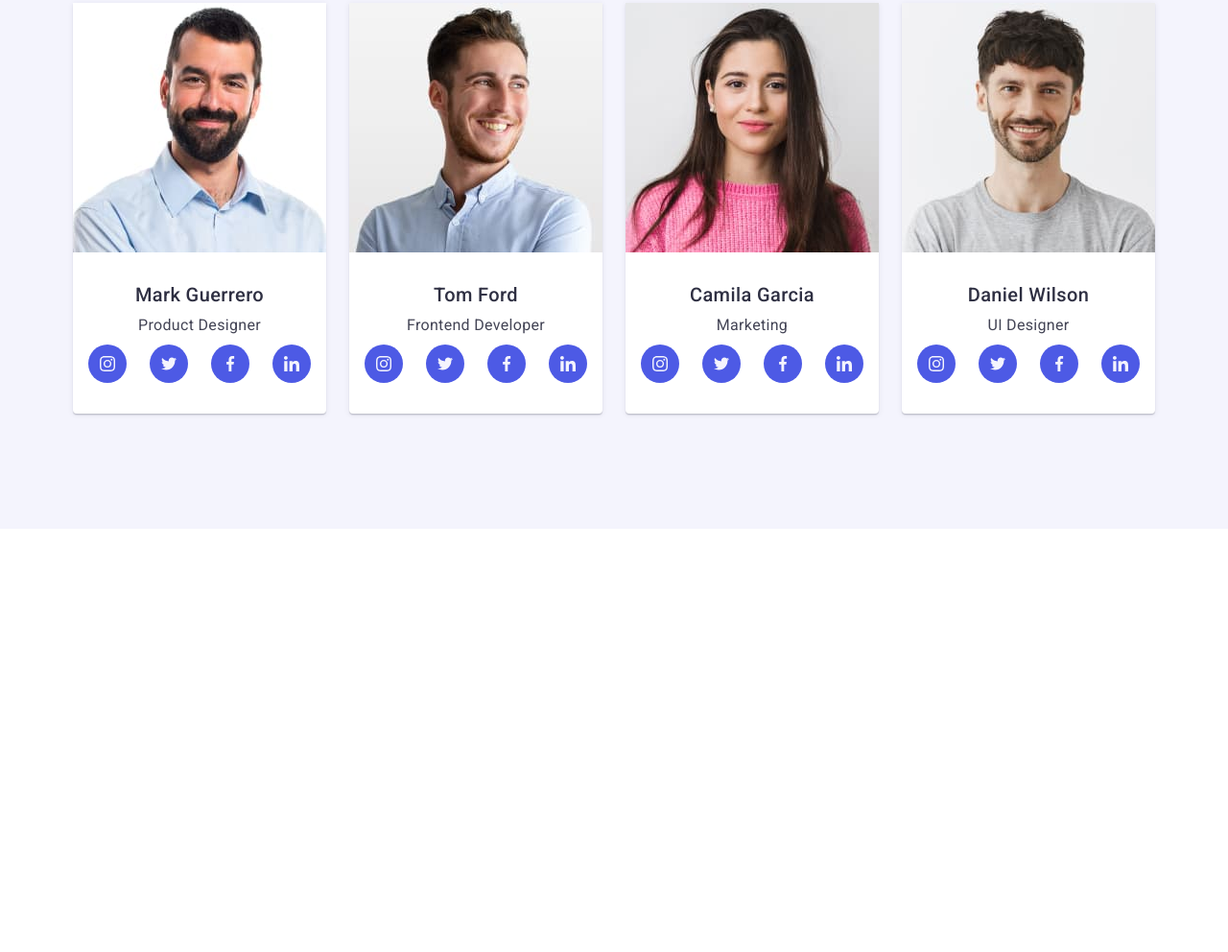
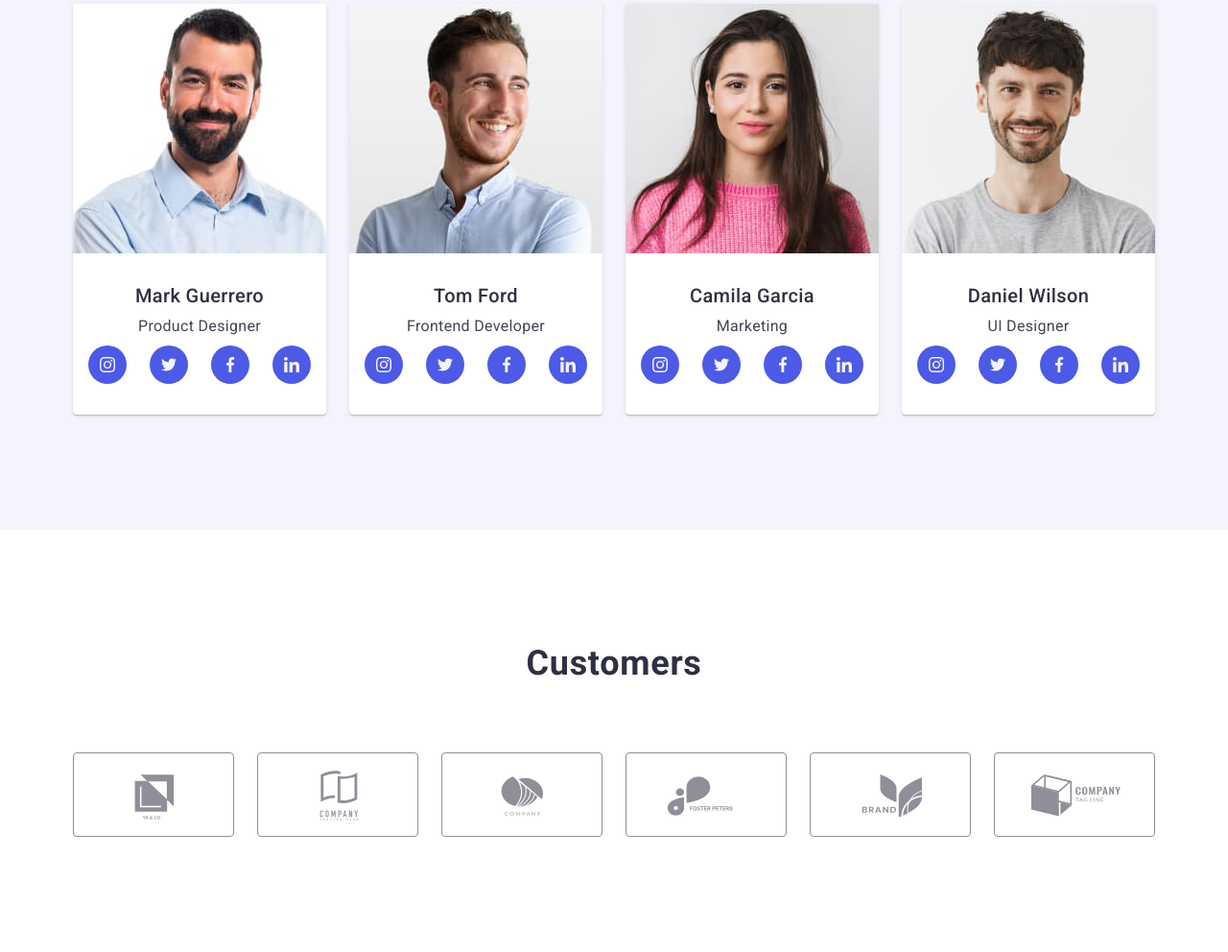
Before and after one commit to NatolokaS/goit-markup-hw-07, a plain HTML site: page index.html in a window 1280 px wide. Shown: the part 1921-2913 px from the top of the page at 96% size. Before the commit the page ends 2472 px from the top, so only its background shows below. Drawn offline with nearby package versions, Linux system fonts and the light colour scheme.

Commit message:
customers

```diff
--- a/css/styles.css
+++ b/css/styles.css
@@ -682,7 +682,7 @@ img {
   text-transform: capitalize;
   color: var(--color-dark);
   margin-bottom: 72px;
-  line-height: 1.1;
+  line-height: 1.11;
 }
 
 @media screen and (min-width: 1158px) {
@@ -705,6 +705,8 @@ img {
 
 .team-company {
   background: var(--color-light);
+  padding-top: 96px;
+  padding-bottom: 96px;
 }
 
 .team-list-item {
@@ -716,7 +718,7 @@ img {
 
 @media screen and (max-width: 1157px) {
   .team-company {
-    padding: 96px 0 96px;
+    padding: 96px;
   }
 }
 
@@ -802,6 +804,84 @@ img {
 
 /* ============ Section Our Team ============ */
 /* =========== Section Customers ============ */
+
+.customers-list {
+  display: flex;
+  flex-wrap: wrap;
+}
+
+.customers-link-item {
+  width: calc((100% - 16px) / 2);
+  background-color: var(--color-white-background);
+  height: 88px;
+}
+
+@media screen and (max-width: 768px) {
+  .customers-list {
+    row-gap: 72px;
+    column-gap: 16px;
+  }
+}
+
+@media screen and (min-width: 768px) {
+  .customers-link-item {
+    width: calc((100% - 48px) / 3);
+  }
+
+  .customers-list {
+    row-gap: 72px;
+    column-gap: 24px;
+  }
+}
+
+media screen and (max-width: 1157px) {
+  .customers {
+    padding: 96px 0 96px;
+  }
+}
+
+@media screen and (min-width: 1158px) {
+  .customers {
+    padding: 120px 0 120px;
+  }
+
+  .customers-list {
+    justify-content: center;
+    align-items: center;
+    gap: 24px;
+  }
+  .customers-link-item {
+    width: calc((100% - 120px) / 6);
+  }
+}
+
+.customer-icon {
+  fill: currentColor;
+}
+
+.customer-link {
+  display: flex;
+  justify-content: center;
+  align-items: center;
+  border: 1px solid var(--color-subtle-text);
+  color: var(--color-subtle-text);
+  border-radius: 4px;
+  padding: 16px 32px;
+  height: 100%;
+  transition: border-color 250ms cubic-bezier(0.4, 0, 0.2, 1),
+    color 250ms cubic-bezier(0.4, 0, 0.2, 1);
+}
+
+.customer-link:hover,
+.customer-link:focus {
+  border: 1px solid var(--color-pressed);
+  color: var(--color-pressed);
+}
+
+.customer-link:hover .customer-icon,
+.customer-link:focus .customer-icon {
+  color: var(--color-pressed);
+}
 
 /* =========== Section Customers ============ */
 
--- a/index.html
+++ b/index.html
@@ -128,7 +128,7 @@
     </header>
     <main>
       <!-- Hero -->
-      <section class="hero">
+      <section class="hero ">
         <div class="container">
           <h1 class="main-title">Effective Solutions for Your Business</h1>
           <button class="modal-open-btn" type="button" data-modal-open>Order Service</button>
@@ -208,6 +208,7 @@
             <li class="service-item">
               <img
                 class="list-services-img"
+                srcset="./images/img2.jpg 1x, ./images/img72@2x.jpg 2x"
                 src="./images/img2.jpg"
                 alt="mobile phones"
                 width="360"
@@ -217,6 +218,7 @@
             <li class="service-item">
               <img
                 class="list-services-img"
+                srcset="./images/img3.jpg 1x, ./images/img73@2x.jpg 2x"
                 src="./images/img3.jpg"
                 alt="laptop and phone"
                 width="360"
@@ -405,7 +407,7 @@
         </div>
       </section>
       <!-- Section Customers -->
-      <!-- <section class="customers">
+      <section class="customers section">
         <div class="container">
           <h2 class="title">Customers</h2>
           <ul class="customers-list list">
@@ -454,7 +456,7 @@
           </ul>
         </div>
       </section>
-    </main> -->
+    </main>
     <!-- Footer Content -->
     <!-- <footer class="footer-block">
       <div class="footer-wrapper container">
```
